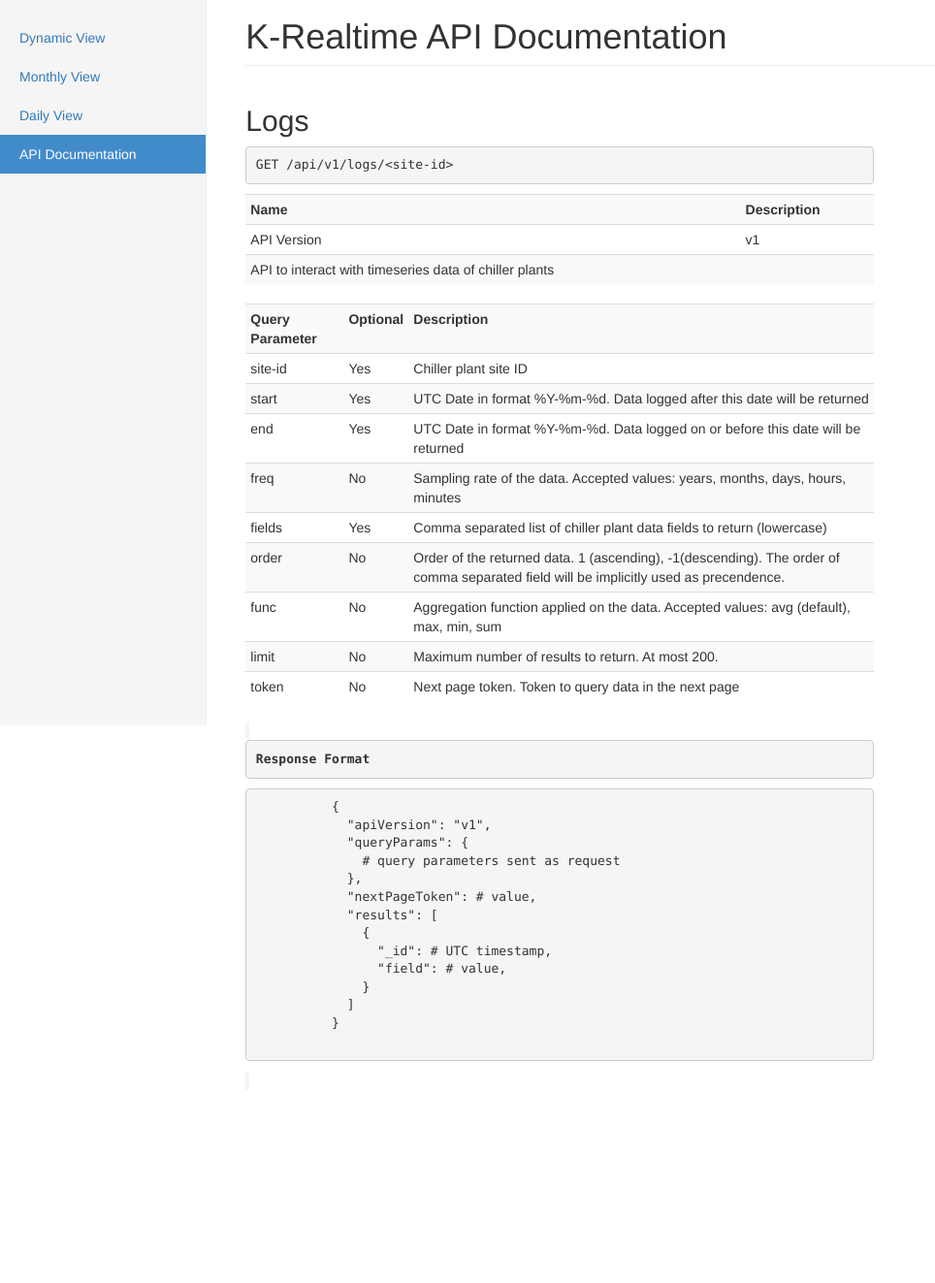
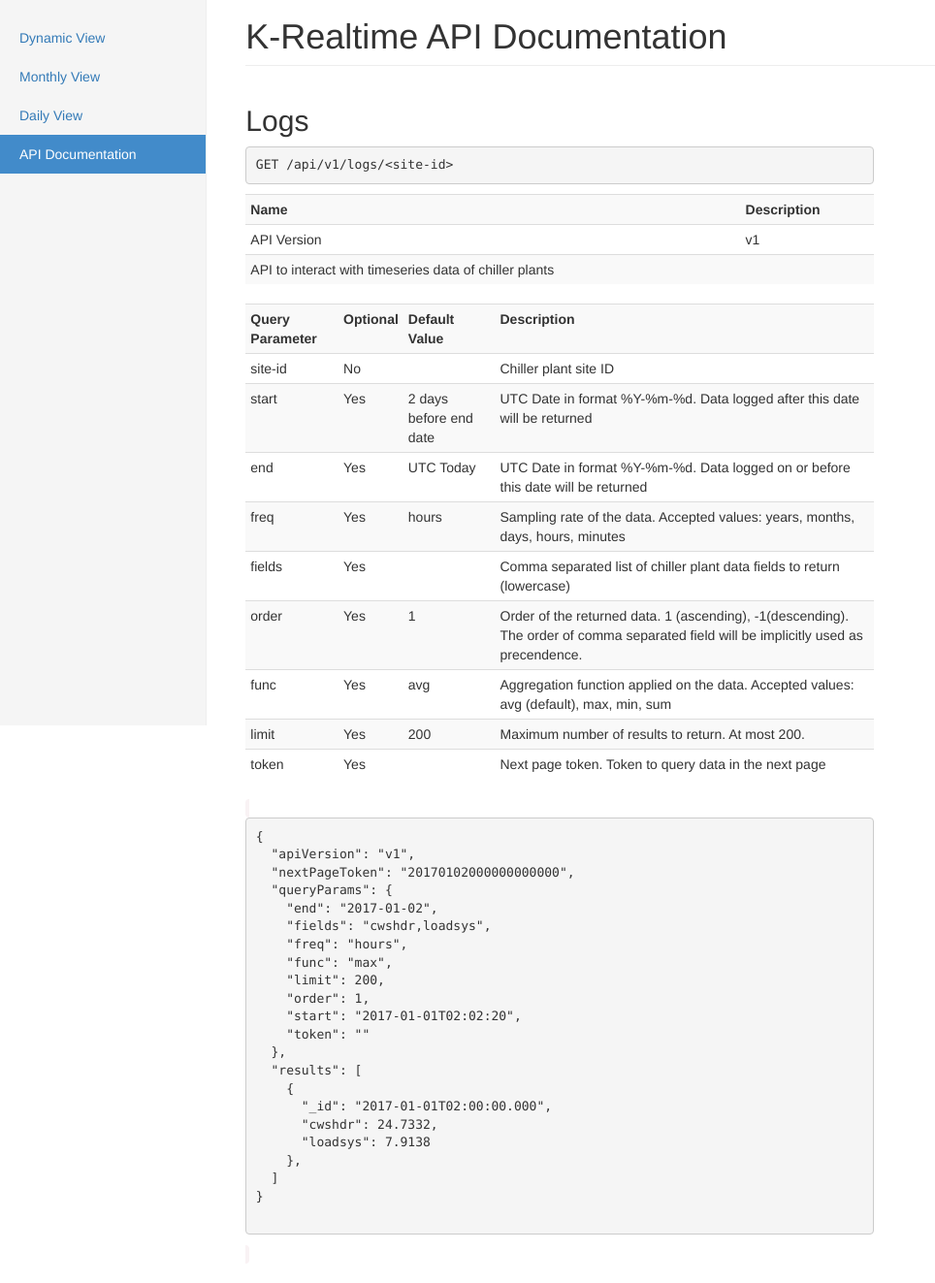
Before and after one commit to MiachelGu/chiller-plants, a Flask app: page /api/info in a window 1280 px wide. Shown: the part 52-1375 px from the top of the page at 97% size, without its empty margins (0-964 px from the left). Before the commit the page ends 1176 px from the top, so only its background shows below. Run offline with Flask 2, Linux system fonts and the light colour scheme; some libraries are stand-ins or nearby versions.

Commit message:
Its PITA to work with Python datetime!

```diff
--- a/dashboard/dashboard.py
+++ b/dashboard/dashboard.py
@@ -23,6 +23,7 @@ class ListField(wtforms.Field):
         return u",".join(self.data) if self.data else u""
 
     def process_formdata(self, data):
+        self._data = data[0] if data else u""
         self.data = [d.strip() for d in data[0].strip(",").split(",")] if data else []
 
 
@@ -41,6 +42,7 @@ class FlexibleDateTimeField(wtforms.Field):
         for fmt in allowed_fmts:
             try:
                 self.data = dt.datetime.strptime(data[0], fmt)
+                self._data = data[0] if data else u""
                 return
             except ValueError:
                 pass
@@ -174,8 +176,11 @@ def logs_api(site):
     db = app.config["db"]
     results = [i for i in db.log.aggregate([step_0, step_1, step_2, step_3])]
 
-    # send the query parameters as reference
+    # send the query parameters as reference (not the parsed ones...)
     params = form.data
+    params["start"] = form.start._data
+    params["end"] = form.end._data
+    params["fields"] = form.fields._data
     if params["token"]:
         params["token"] = params["token"].strftime(form.TOKEN_FMT)
 
--- a/dashboard/templates/api_info.html
+++ b/dashboard/templates/api_info.html
@@ -25,68 +25,85 @@
         <tr>
             <th>Query Parameter</th>
             <th>Optional</th>
+            <th>Default Value</th>
             <th>Description</th>
         </tr>
         <tr>
           <td>site-id</td>
-          <td>Yes</td>
+          <td>No</td>
+          <td></td>
           <td>Chiller plant site ID</td>
         </tr>
         <tr>
           <td>start</td>
           <td>Yes</td>
+          <td>2 days before end date</td>
           <td>UTC Date in format %Y-%m-%d. Data logged after this date will be returned</td>
         </tr>
         <tr>
           <td>end</td>
           <td>Yes</td>
+          <td>UTC Today</td>
           <td>UTC Date in format %Y-%m-%d. Data logged on or before this date will be returned</td>
         </tr>
         <tr>
           <td>freq</td>
-          <td>No</td>
+          <td>Yes</td>
+          <td>hours</td>
           <td>Sampling rate of the data. Accepted values: years, months, days, hours, minutes</td>
         </tr>
         <tr>
           <td>fields</td>
           <td>Yes</td>
+          <td></td>
           <td>Comma separated list of chiller plant data fields to return (lowercase)</td>
         </tr>
         <tr>
           <td>order</td>
-          <td>No</td>
+          <td>Yes</td>
+          <td>1</td>
           <td>Order of the returned data. 1 (ascending), -1(descending). The order of comma separated field will be implicitly used as precendence.</td>
         </tr>
         <tr>
           <td>func</td>
-          <td>No</td>
+          <td>Yes</td>
+          <td>avg</td>
           <td>Aggregation function applied on the data. Accepted values: avg (default), max, min, sum</td>
         </tr>
         <tr>
           <td>limit</td>
-          <td>No</td>
+          <td>Yes</td>
+          <td>200</td>
           <td>Maximum number of results to return. At most 200.</td>
         </tr>
         <tr>
           <td>token</td>
-          <td>No</td>
+          <td>Yes</td>
+          <td></td>
           <td>Next page token. Token to query data in the next page</td>
         </tr>
     </table>
     <code>
-      <pre><b>Response Format</b></pre>
       <pre>
 {
   "apiVersion": "v1",
+  "nextPageToken": "20170102000000000000",
   "queryParams": {
-              # query parameters sent as request
+    "end": "2017-01-02",
+    "fields": "cwshdr,loadsys",
+    "freq": "hours",
+    "func": "max",
+    "limit": 200,
+    "order": 1,
+    "start": "2017-01-01T02:02:20",
+    "token": ""
   },
-            "nextPageToken": # value,
   "results": [
     {
-                "_id": # UTC timestamp,
-                "field": # value,
-              }
+      "_id": "2017-01-01T02:00:00.000",
+      "cwshdr": 24.7332,
+      "loadsys": 7.9138
+    },
   ]
 }
         </pre>
```
Lines whose indentation alone changed are shown as unchanged.
